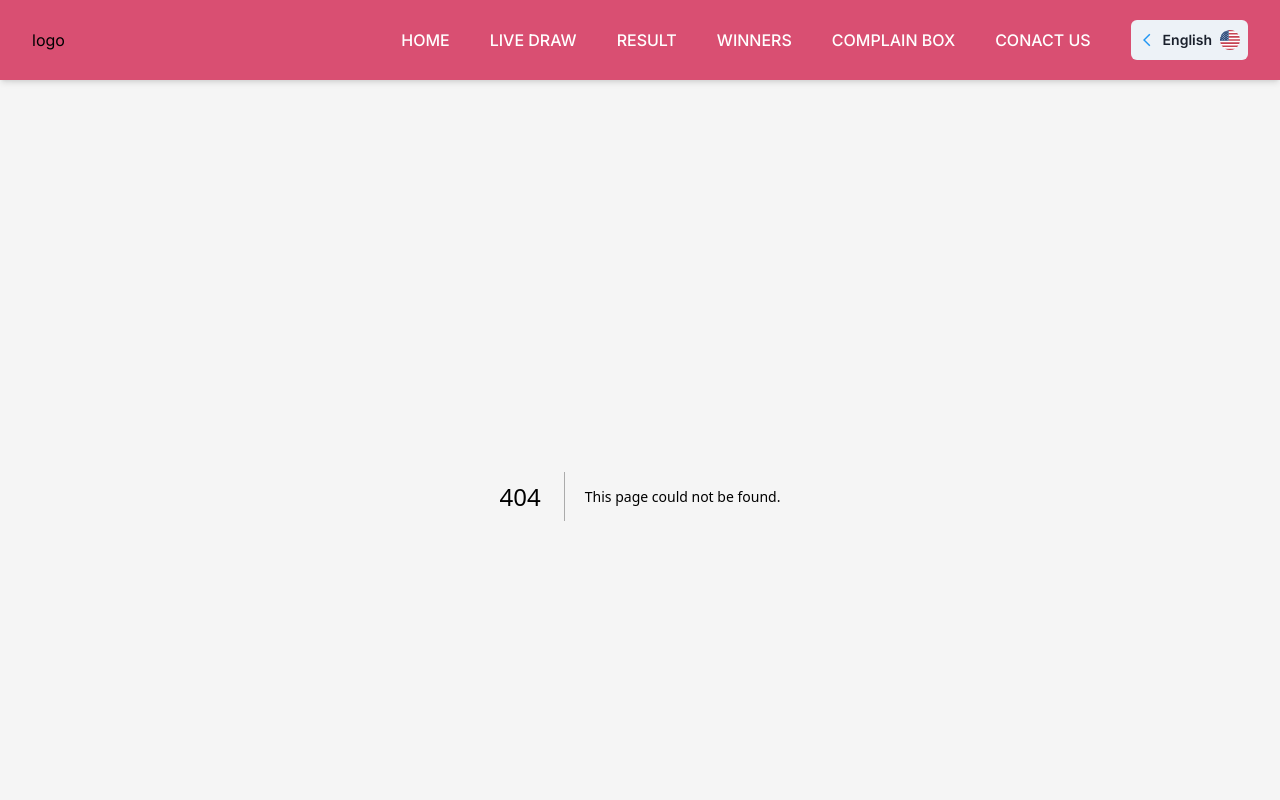
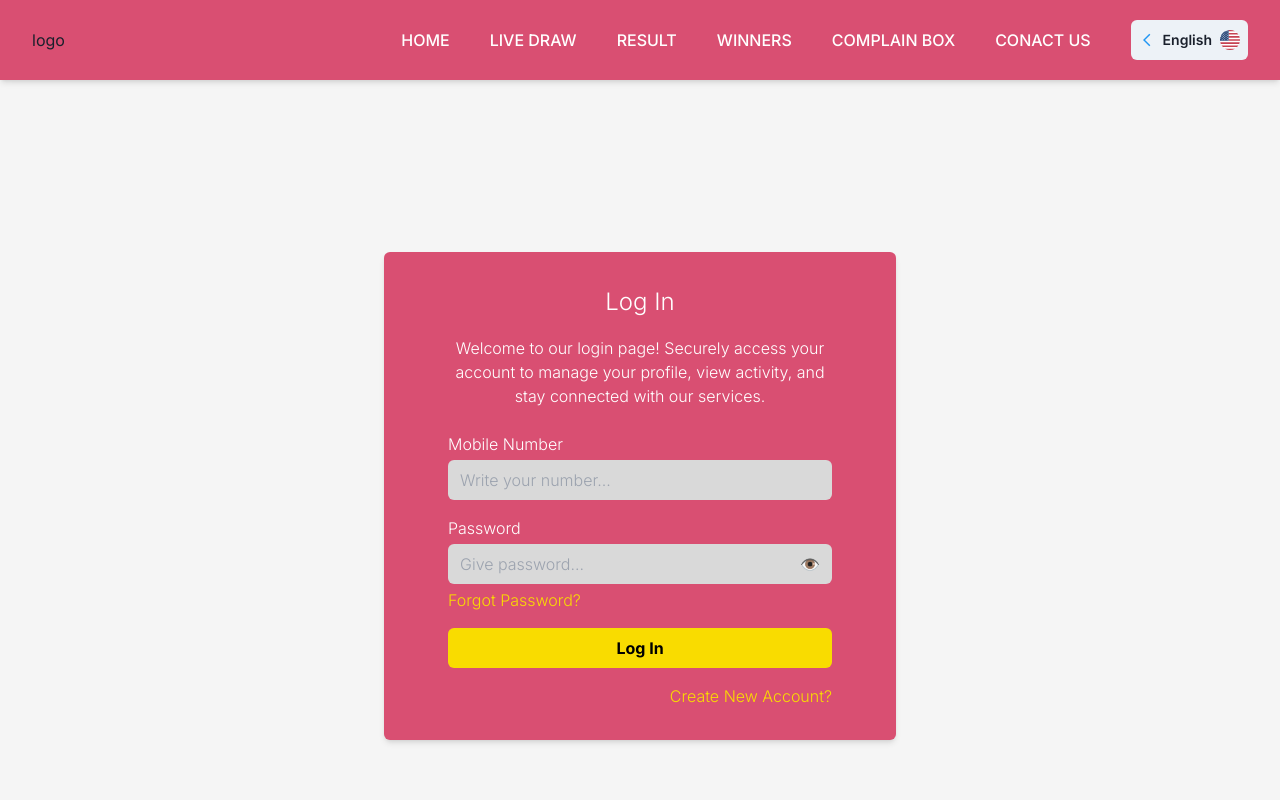
Before and after one commit to sazzad9911/lottery, a Next.js app: page /pages/login in a window 1280 px wide. Before the commit this address had no page. Shown: the top 800 px of the page. Built offline with nearby package versions, Linux system fonts and the light colour scheme.

Commit message:
added login page

```diff
--- a/app/components/Banner.tsx
+++ b/app/components/Banner.tsx
@@ -67,14 +67,16 @@ export default function Banner() {
                   : "আপনি পুনরায় বিক্রি করা প্রতিটি টিকিটে 5% কমিশন উপার্জন করুন! আজই আমাদের প্রোগ্রামে যোগ দিন এবং অন্যদের তাদের প্রিয় ইভেন্টের টিকিট খুঁজে পেতে সাহায্য করে অতিরিক্ত অর্থ উপার্জন শুরু করুন!!!"}
               </p>
               <div className="flex gap-4 text-black">
-                <Link href='/pages/take-ticket'>
+                <Link href="/pages/take-ticket">
                   <div className="flex justify-center w-40 items-center h-10 lg:h-14 px-4 bg-[#F9DC00] rounded-md cursor-pointer hover:shadow-md hover:scale-110 duration-300 text-[14px] md:text-[16px]">
                     {language === "en" ? "Take a Ticket" : "টিকিট নিন"}
                   </div>
                 </Link>
+                <Link href="/pages/login">
                   <div className="flex justify-center  items-center h-10 lg:h-14 w-40 bg-[#F9DC00] rounded-md cursor-pointer hover:shadow-md hover:scale-110 duration-300">
                     {language === "en" ? "Join as Reseller" : "বিক্রেতা হন"}
                   </div>
+                </Link>
               </div>
             </div>
           </div>
--- /dev/null
+++ b/app/pages/forgot-password/page.tsx
@@ -0,0 +1,9 @@
+import React from 'react'
+
+export default function page() {
+  return (
+    <div>
+      forgot-password
+    </div>
+  )
+}
--- /dev/null
+++ b/app/pages/login/page.tsx
@@ -0,0 +1,78 @@
+'use client'
+import Link from "next/link";
+import React, { useState } from "react";
+
+export default function Login() {
+  const [mobileNumber, setMobileNumber] = useState("");
+  const [password, setPassword] = useState("");
+  const [showPassword, setShowPassword] = useState(false);
+
+  const togglePasswordVisibility = () => {
+    setShowPassword(!showPassword);
+  };
+
+  const handleLogin = (e: React.FormEvent) => {
+    e.preventDefault();
+    // Handle login logic here
+    console.log("Mobile Number:", mobileNumber);
+    console.log("Password:", password);
+  };
+  return (
+    <div className="flex items-center justify-center min-h-screen">
+      <div className="bg-[#D94F72] text-white px-4 md:px-16 py-8 rounded-md shadow-md w-full max-w-lg mx-2 font-light">
+        <h2 className="text-[18px] md:text-[24px]  mb-4 text-center">Log In</h2>
+        <p className="mb-6 text-center ">
+          Welcome to our login page! Securely access your account to manage your
+          profile, view activity, and stay connected with our services.
+        </p>
+        <form onSubmit={handleLogin}>
+          <div className="mb-4">
+            <label className="block mb-1 ">Mobile Number</label>
+            <input
+              type="text"
+              className="w-full px-3 py-2 bg-[#D9D9D9] rounded-md text-black outline-[#D94F72]"
+              placeholder="Write your number..."
+              value={mobileNumber}
+              onChange={(e) => setMobileNumber(e.target.value)}
+              required
+            />
+          </div>
+          <div className="mb-1 relative">
+            <label className="block mb-1">Password</label>
+            <input
+              type={showPassword ? "text" : "password"}
+              className="w-full px-3 py-2 bg-[#D9D9D9] rounded-md text-black outline-[#D94F72]"
+              placeholder="Give password..."
+              value={password}
+              onChange={(e) => setPassword(e.target.value)}
+              required
+            />
+            <button
+              type="button"
+              className="absolute inset-y-0 right-0 pr-3 pt-7 flex items-center text-gray-700"
+              onClick={togglePasswordVisibility}
+            >
+              {showPassword ? "🙈" : "👁️"}
+            </button>
+          </div>
+          <div className="mb-4">
+            <Link href="/pages/forgot-password" className="text-[#F9DC00] hover:underline">
+              Forgot Password?
+            </Link>
+          </div>
+          <button
+            type="submit"
+            className="w-full bg-[#F9DC00] text-black py-2 rounded-md font-bold hover:scale-105 duration-300"
+          >
+            Log In
+          </button>
+        </form>
+        <div className="mt-4 text-end">
+          <Link href="/pages/sign-up" className="text-[#F9DC00] hover:underline">
+            Create New Account?
+          </Link>
+        </div>
+      </div>
+    </div>
+  );
+}
--- /dev/null
+++ b/app/pages/sign-up/page.tsx
@@ -0,0 +1,9 @@
+import React from 'react'
+
+export default function SignUp() {
+  return (
+    <div>
+      SignUp
+    </div>
+  )
+}
```
Lines whose indentation alone changed are shown as unchanged.
